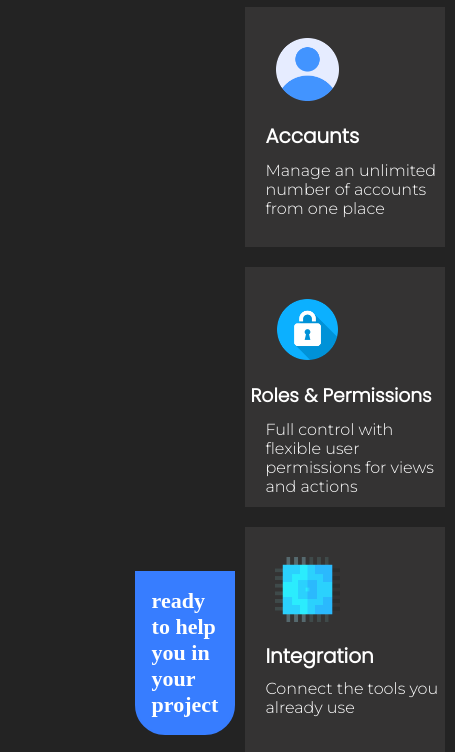
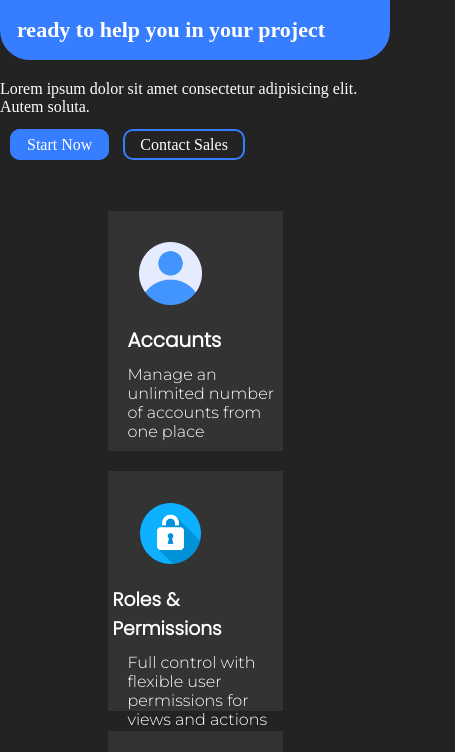
Before and after one commit to amiko12/amiko, a plain HTML site: page index.html in a window 390 px wide. Shown: the part 50-802 px from the top of the page, 455 px wide, since content can reach past the window. Drawn offline with Linux system fonts and the light colour scheme.

Commit message:
add responsive

```diff
--- /dev/null
+++ b/css/responsive.css
@@ -0,0 +1,39 @@
+@media (max-width:1100px) {
+    .wrapper{
+        flex-direction: column;
+        justify-content: center ;
+    }
+    .div-window{
+        width:65%;
+    }
+    .start-btn{
+        margin: 10px;
+    }
+    .div-text{
+        margin-top: 50px;
+        margin-left: 0;
+
+    }
+}
+
+@media(max-width:1040px){
+    .div-window{
+        width: 75%;
+    }
+
+}
+@media(max-width:900px){
+    .div-window{
+        width: 85%;
+    }
+}
+@media(max-width:800px){
+    .div-window{
+        width:76% ;
+    }
+}
+@media(max-width:535px){
+    .div-window{
+        width: 50%;
+    }
+}
--- a/css/style.css
+++ b/css/style.css
@@ -29,6 +29,7 @@ body{
 }
 .cont{
     max-width: 1300px;
+    width: 100%;
     display: flex;
     justify-content: center;
 }
@@ -49,9 +50,10 @@ body{
 .div-window{
     display: flex;
     flex-wrap: wrap;
+    justify-content: space;
     margin-top: 47px;
 }
-.div-text{
+ .div-text{
     margin-left: 200px;
 
 }
@@ -65,6 +67,8 @@ body{
     color: white;
 }
 .div-text p {
+    display: flex;
+    flex-wrap: wrap;
     color: white;
 }
 .start-btn{
@@ -73,17 +77,18 @@ body{
     background-color: #377DFF;
     color: white;
     padding: 5px 15px;
-    margin-right: 10px;
+    width: 45%;
 }
 
 .contact-btn{
     border:solid 2px #377DFF;
     border-radius: 10px;
     color: white;
+    width: 45%;
     padding: 5px 15px;
 }
 
-.div-btn{
+ .div-btn{
     margin-top: 20px;
 }
 .box{
--- a/index.html
+++ b/index.html
@@ -6,6 +6,7 @@
     <meta name="viewport" content="width=device-width, initial-scale=1.0">
     <title>amiko web</title>
     <link rel="stylesheet" href="css/style.css">
+    <link rel="stylesheet" href="css/responsive.css">
     <link rel="preconnect" href="https://fonts.googleapis.com">
     <link rel="preconnect" href="https://fonts.gstatic.com" crossorigin>
     <link href="https://fonts.googleapis.com/css2?family=Pacifico&display=swap" rel="stylesheet">
```
